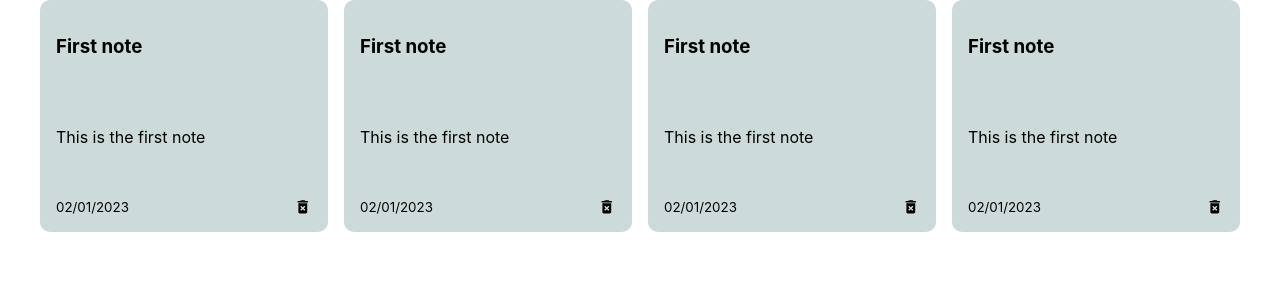
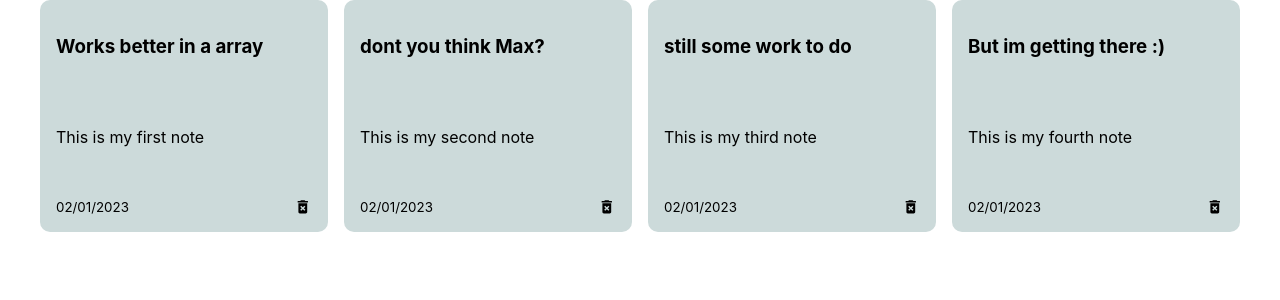
Before and after one commit to Svabo89/react-maxnotes-app, a React (Create React App) app: page / in a window 1280 px wide. Shown: the top 300 px of the page. Built offline with nearby package versions, Linux system fonts and the light colour scheme.

Commit message:
added notes in array

```diff
--- a/src/App.js
+++ b/src/App.js
@@ -1,18 +1,37 @@
+import { useState } from "react";
 import NotesList from "./components/NotesList";
-import { useState } from "react"; // this provides a hook that allows us to use state in functional components
-import { nanoid } from "nanoid";// this provides a unique id for each note
+import { nanoid } from "nanoid";
 const App = () => {
-  const [notes, setNotes] = useState([{ //this function allows us to use state in functional components
-    id: nanoid(), // this provides a unique id for each note
-    titel: "My new note",
-    text: "This is my note",
-    date: "02/01/2023",
-  }]); // this is a hook that allows us to use state in functional components
+  const [notes, setNotes] = useState([
+    {
+      id: nanoid(),
+      header: "Works better in a array",
+      text: "This is my first note",
+      date: "02/01/2023",
+    },
+    {
+      id: nanoid(),
+      header: "dont you think Max?",
+      text: "This is my second note",
+      date: "02/01/2023",
+    },
+    {
+      id: nanoid(),
+      header: "still some work to do",
+      text: "This is my third note",
+      date: "02/01/2023",
+    },
+    {
+      id: nanoid(),
+      header: "But im getting there :)",
+      text: "This is my fourth note",
+      date: "02/01/2023",
+    },
+  ]);
   return (
     <div className="container">
-      <NotesList />
+      <NotesList notes={notes} />
     </div>
   );
 };
-
 export default App;
--- a/src/components/NotesList.js
+++ b/src/components/NotesList.js
@@ -1,12 +1,16 @@
 import Note from "./Note";
 
-const NotesList = () => {
+const NotesList = ({notes}) => {
   return (
     <div className="notes-list">
-      <Note />
-      <Note />
-      <Note />
-      <Note />
+      {notes.map((note) => (
+        <Note
+          id={note.id}
+          header={note.header}
+          text={note.text}
+          date={note.date}
+        />
+      ))}
     </div>
   );
 };
--- a/src/components/note.js
+++ b/src/components/note.js
@@ -1,12 +1,14 @@
 import { MdDeleteForever } from "react-icons/md";
 
-const Note = () => {
+const Note = ({ id, header, text, date }) => {
   return (
-    <div className="note">
-      <h3>First note</h3>
-      <span>This is the first note</span>
+    <div className="title">
+      <h3>{header}</h3>
+      <div className="note">
+      <span>{text}</span>
+      </div>
       <div className="note-footer">
-        <small>02/01/2023</small>
+        <small>{date}</small>
         <MdDeleteForever className="delete-icon" size="1.1em" />
       </div>
     </div>
--- a/src/index.css
+++ b/src/index.css
@@ -30,7 +30,7 @@ code {
     minmax(280px, 1fr)
   ); /* 1fr means space available */
 }
-.note {
+.title {
   background-color: rgb(204, 218, 218);
   border-radius: 10px;
   /* this is the radius of the corners of the note */
@@ -54,3 +54,8 @@ code {
   justify-content: space-between;
   /* this makes the items in the note-footer to be displayed in a row */
 }
+.note {
+  display: flex;
+  flex-direction: column;
+  justify-content: space-between;
+}
```
